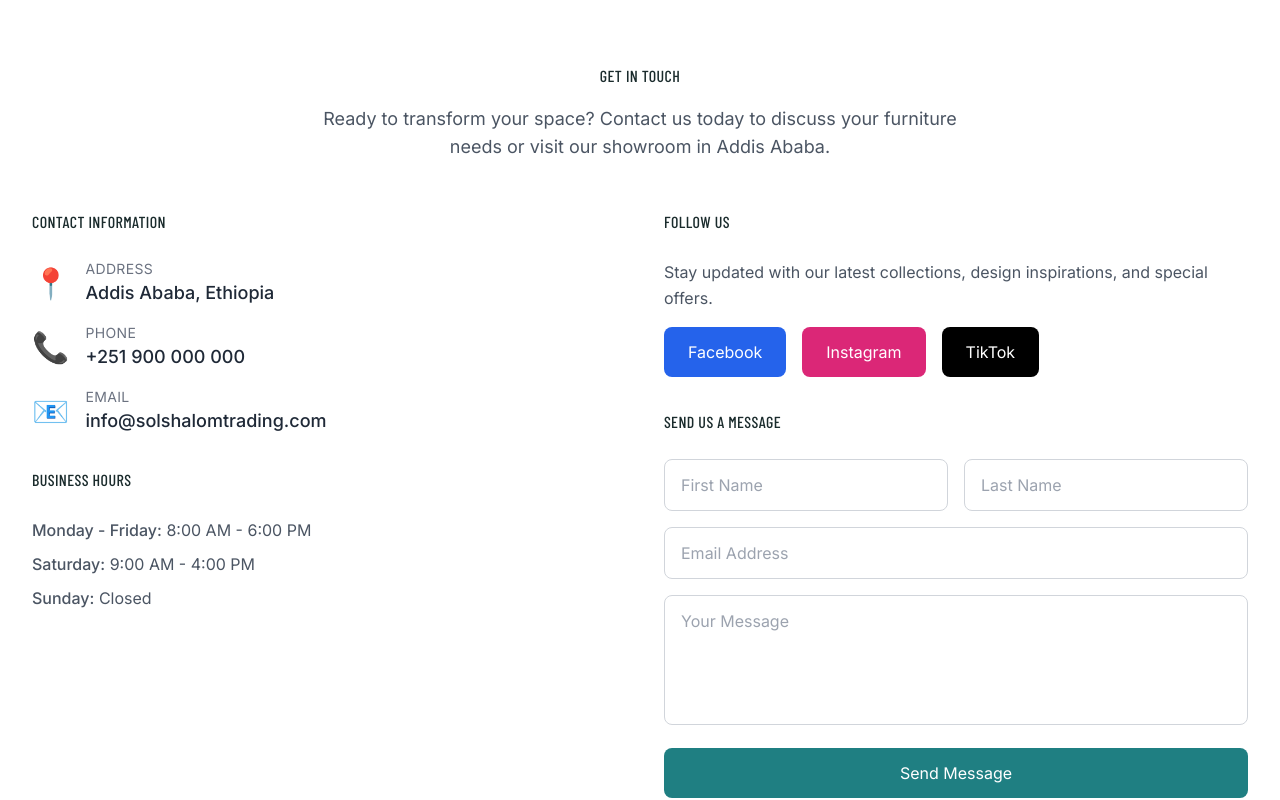
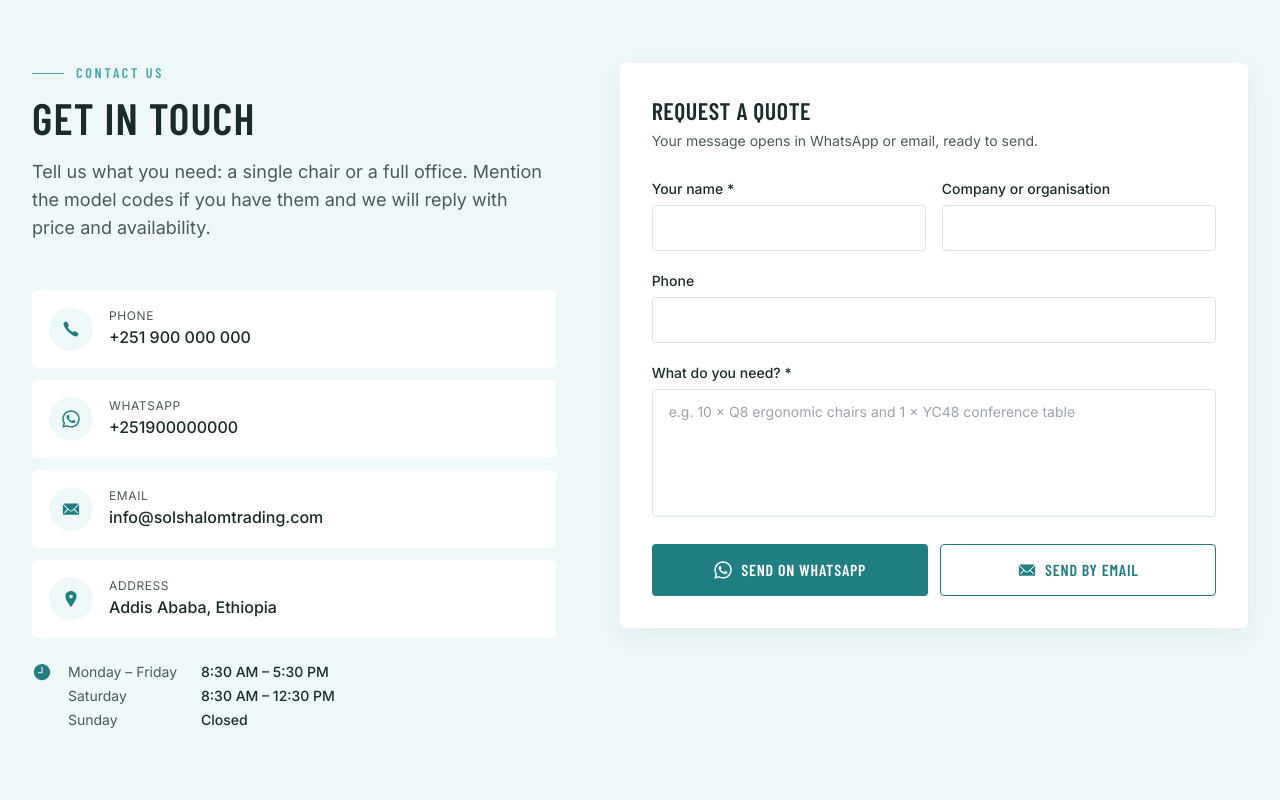
Before and after one commit to BereketMengaw/solshalom, a React (Create React App) app: page / in a window 1280 px wide. Shown: the part 1520-2320 px from the top of the page. Built offline with nearby package versions, Linux system fonts and the light colour scheme.

Commit message:
Slice 8: contact section, quote form and floating WhatsApp

```diff
--- a/src/components/BackToTop.js
+++ b/src/components/BackToTop.js
@@ -1,46 +1,39 @@
-import React, { useState, useEffect } from 'react';
-import { IoIosArrowUp } from 'react-icons/io';
+import React, { useEffect, useState } from "react";
+import { IoIosArrowUp } from "react-icons/io";
+import { FaWhatsapp } from "react-icons/fa";
+import { whatsappLink } from "../company";
 
+// Floating WhatsApp button (always) + back-to-top (after scrolling).
 const BackToTop = () => {
 	const [isVisible, setIsVisible] = useState(false);
 
-	// Show button when page is scrolled up to given distance
-	const toggleVisibility = () => {
-		if (window.pageYOffset > 300) {
-			setIsVisible(true);
-		} else {
-			setIsVisible(false);
-		}
-	};
-
-	// Set the scroll event listener
 	useEffect(() => {
-		window.addEventListener('scroll', toggleVisibility);
-		return () => {
-			window.removeEventListener('scroll', toggleVisibility);
-		};
+		const onScroll = () => setIsVisible(window.scrollY > 400);
+		window.addEventListener("scroll", onScroll);
+		return () => window.removeEventListener("scroll", onScroll);
 	}, []);
 
-	// Scroll to top smoothly
-	const scrollToTop = () => {
-		window.scrollTo({
-			top: 0,
-			behavior: 'smooth',
-		});
-	};
-
 	return (
-		<>
+		<div className='fixed bottom-5 right-4 sm:right-6 z-40 flex flex-col items-center gap-y-3'>
 			{isVisible && (
 				<button
-					onClick={scrollToTop}
-					className="fixed bottom-8 right-8 z-50 bg-accent text-white p-3 rounded-full shadow-lg hover:bg-accent/90 transition-all duration-300 hover:scale-110"
-					aria-label="Back to top"
+					onClick={() => window.scrollTo({ top: 0, behavior: "smooth" })}
+					className='w-11 h-11 rounded-full bg-white text-ink border border-line shadow-md flex items-center justify-center hover:text-accent transition-colors'
+					aria-label='Back to top'
 				>
-					<IoIosArrowUp className="text-xl" />
+					<IoIosArrowUp className='text-xl' />
 				</button>
 			)}
-		</>
+			<a
+				href={whatsappLink("Hello Sol Shalom, I have a question about your office furniture.")}
+				target='_blank'
+				rel='noreferrer'
+				aria-label='Chat with us on WhatsApp'
+				className='w-14 h-14 rounded-full bg-[#25D366] text-white text-3xl shadow-lg flex items-center justify-center hover:scale-105 transition-transform'
+			>
+				<FaWhatsapp />
+			</a>
+		</div>
 	);
 };
 
--- a/src/components/Contact.js
+++ b/src/components/Contact.js
@@ -1,143 +1,142 @@
-import React from "react";
-import company from "../company";
+import React, { useState } from "react";
+import { FaWhatsapp } from "react-icons/fa";
+import { IoIosCall, IoIosMail, IoIosPin, IoIosTime } from "react-icons/io";
+import company, { whatsappLink } from "../company";
+import { contact } from "../data";
+import SectionHeading from "./SectionHeading";
+
+const field =
+	"w-full border border-line rounded px-4 py-3 text-sm bg-white outline-none focus:border-accent transition-colors";
+
+// No backend: the form composes a WhatsApp message (or an email) the visitor sends themselves.
+const buildMessage = ({ name, organisation, phone, message }) =>
+	[
+		"Hello Sol Shalom,",
+		message.trim(),
+		"",
+		`Name: ${name.trim()}`,
+		organisation.trim() && `Company: ${organisation.trim()}`,
+		phone.trim() && `Phone: ${phone.trim()}`,
+	]
+		.filter((line) => line !== false && line !== "")
+		.join("\n");
 
 const Contact = () => {
-	const contactInfo = [
-		{
-			icon: "📍",
-			label: "Address",
-			value: company.address,
-		},
-		{
-			icon: "📞",
-			label: "Phone",
-			value: company.phone,
-		},
-		{
-			icon: "📧",
-			label: "Email",
-			value: company.email,
-		},
-	];
+	const [form, setForm] = useState({ name: "", organisation: "", phone: "", message: "" });
+	const [error, setError] = useState("");
+	const update = (key) => (e) => setForm({ ...form, [key]: e.target.value });
 
-	const socialMedia = [
-		{
-			name: "Facebook",
-			url: company.social.facebook,
-			bgColor: "bg-blue-600 hover:bg-blue-700",
-		},
-		{
-			name: "Instagram",
-			url: company.social.instagram,
-			bgColor: "bg-pink-600 hover:bg-pink-700",
-		},
-		{
-			name: "TikTok",
-			url: company.social.tiktok,
-			bgColor: "bg-black hover:bg-gray-800",
-		},
+	const send = (channel) => (e) => {
+		e.preventDefault();
+		if (!form.name.trim() || !form.message.trim()) {
+			setError("Please add your name and what you need.");
+			return;
+		}
+		setError("");
+		const text = buildMessage(form);
+		const url =
+			channel === "whatsapp"
+				? whatsappLink(text)
+				: `mailto:${company.email}?subject=${encodeURIComponent(
+						`Quote request from ${form.name.trim()}`
+				  )}&body=${encodeURIComponent(text)}`;
+		window.open(url, "_blank", "noopener");
+	};
+
+	const details = [
+		{ icon: <IoIosCall />, label: "Phone", value: company.phone, href: `tel:${company.phone.replace(/\s/g, "")}` },
+		{ icon: <FaWhatsapp />, label: "WhatsApp", value: `+${company.whatsapp}`, href: whatsappLink() },
+		{ icon: <IoIosMail />, label: "Email", value: company.email, href: `mailto:${company.email}` },
+		{ icon: <IoIosPin />, label: "Address", value: company.address, href: company.mapUrl || undefined },
 	];
 
 	return (
-		<section id="contact" className="section bg-white">
-			<div className="container mx-auto">
-				<div className="text-center mb-12">
-					<h2 className="h2 mb-4">Get In Touch</h2>
-					<p className="text-lg text-gray-600 max-w-2xl mx-auto">
-						Ready to transform your space? Contact us today to discuss your furniture needs
-						or visit our showroom in Addis Ababa.
-					</p>
+		<section id='contact' className='section bg-brand-tint'>
+			<div className='container mx-auto grid lg:grid-cols-[1fr_1.2fr] gap-10 lg:gap-16'>
+				<div>
+					<SectionHeading eyebrow='Contact us' title={contact.title} subtitle={contact.subtitle} />
+
+					<ul className='space-y-3'>
+						{details.map((d) => {
+							const Tag = d.href ? "a" : "div";
+							return (
+								<li key={d.label}>
+									<Tag
+										{...(d.href ? { href: d.href, target: d.href.startsWith("http") ? "_blank" : undefined, rel: "noreferrer" } : {})}
+										className='flex items-center gap-x-4 bg-white rounded-md p-4 border border-transparent hover:border-brand transition-colors'
+									>
+										<span className='w-11 h-11 shrink-0 rounded-full bg-brand-tint text-accent text-xl flex items-center justify-center'>
+											{d.icon}
+										</span>
+										<span>
+											<span className='block text-xs uppercase tracking-wider text-ink-soft'>{d.label}</span>
+											<span className='block font-medium text-ink break-all'>{d.value}</span>
+										</span>
+									</Tag>
+								</li>
+							);
+						})}
+					</ul>
+
+					<div className='mt-6 flex gap-x-4 text-sm'>
+						<IoIosTime className='text-xl text-accent shrink-0' />
+						<dl className='grid grid-cols-[auto_1fr] gap-x-6 gap-y-1'>
+							{contact.hours.map(([day, time]) => (
+								<React.Fragment key={day}>
+									<dt className='text-ink-soft'>{day}</dt>
+									<dd className='font-medium'>{time}</dd>
+								</React.Fragment>
+							))}
+						</dl>
+					</div>
 				</div>
 
-				<div className="grid lg:grid-cols-2 gap-12">
-					{/* Contact Information */}
-					<div className="space-y-8">
-						<div>
-							<h3 className="h3 mb-6">Contact Information</h3>
-							<div className="space-y-4">
-								{contactInfo.map((info, index) => (
-									<div key={index} className="flex items-center gap-4">
-										<span className="text-3xl">{info.icon}</span>
-										<div>
-											<p className="text-sm text-gray-500 uppercase tracking-wide">
-												{info.label}
-											</p>
-											<p className="text-lg font-medium text-gray-800">
-												{info.value}
-											</p>
-										</div>
-									</div>
-								))}
-							</div>
-						</div>
+				<form onSubmit={send("whatsapp")} className='bg-white rounded-md p-6 sm:p-8 shadow-[0_8px_24px_rgba(26,43,44,0.06)] self-start'>
+					<h3 className='text-2xl font-semibold'>Request a quote</h3>
+					<p className='mt-1 text-sm text-ink-soft'>Your message opens in WhatsApp or email, ready to send.</p>
 
-						<div>
-							<h3 className="h3 mb-6">Business Hours</h3>
-							<div className="space-y-2 text-gray-600">
-								<p><span className="font-medium">Monday - Friday:</span> 8:00 AM - 6:00 PM</p>
-								<p><span className="font-medium">Saturday:</span> 9:00 AM - 4:00 PM</p>
-								<p><span className="font-medium">Sunday:</span> Closed</p>
-							</div>
-						</div>
+					<div className='mt-6 grid sm:grid-cols-2 gap-4'>
+						<label className='block'>
+							<span className='text-sm font-medium'>Your name *</span>
+							<input className={`${field} mt-1`} value={form.name} onChange={update("name")} autoComplete='name' />
+						</label>
+						<label className='block'>
+							<span className='text-sm font-medium'>Company or organisation</span>
+							<input className={`${field} mt-1`} value={form.organisation} onChange={update("organisation")} autoComplete='organization' />
+						</label>
+						<label className='block sm:col-span-2'>
+							<span className='text-sm font-medium'>Phone</span>
+							<input className={`${field} mt-1`} type='tel' value={form.phone} onChange={update("phone")} autoComplete='tel' />
+						</label>
+						<label className='block sm:col-span-2'>
+							<span className='text-sm font-medium'>What do you need? *</span>
+							<textarea
+								className={`${field} mt-1 h-32 resize-none`}
+								value={form.message}
+								onChange={update("message")}
+								placeholder='e.g. 10 × Q8 ergonomic chairs and 1 × YC48 conference table'
+							/>
+						</label>
 					</div>
 
-					{/* Social Media & Contact Form */}
-					<div className="space-y-8">
-						<div>
-							<h3 className="h3 mb-6">Follow Us</h3>
-							<p className="text-gray-600 mb-4">
-								Stay updated with our latest collections, design inspirations, and special offers.
-							</p>
-							<div className="flex gap-4">
-								{socialMedia.map((social, index) => (
-									<a
-										key={index}
-										href={social.url}
-										target="_blank"
-										rel="noopener noreferrer"
-										className={`${social.bgColor} text-white px-6 py-3 rounded-lg transition-colors duration-200`}
-									>
-										{social.name}
-									</a>
-								))}
-							</div>
-						</div>
+					{error && <p className='mt-3 text-sm text-red-700'>{error}</p>}
 
-						<div>
-							<h3 className="h3 mb-6">Send us a Message</h3>
-							<form className="space-y-4">
-								<div className="grid grid-cols-2 gap-4">
-									<input
-										type="text"
-										placeholder="First Name"
-										className="w-full px-4 py-3 border border-gray-300 rounded-lg focus:outline-none focus:ring-2 focus:ring-accent focus:border-transparent"
-									/>
-									<input
-										type="text"
-										placeholder="Last Name"
-										className="w-full px-4 py-3 border border-gray-300 rounded-lg focus:outline-none focus:ring-2 focus:ring-accent focus:border-transparent"
-									/>
-								</div>
-								<input
-									type="email"
-									placeholder="Email Address"
-									className="w-full px-4 py-3 border border-gray-300 rounded-lg focus:outline-none focus:ring-2 focus:ring-accent focus:border-transparent"
-								/>
-								<textarea
-									rows="4"
-									placeholder="Your Message"
-									className="w-full px-4 py-3 border border-gray-300 rounded-lg focus:outline-none focus:ring-2 focus:ring-accent focus:border-transparent resize-none"
-								></textarea>
-								<button
-									type="submit"
-									className="w-full bg-accent text-white py-3 px-6 rounded-lg hover:bg-accent/90 transition-colors duration-200"
-								>
-									Send Message
-								</button>
-							</form>
-						</div>
+					<div className='mt-5 grid sm:grid-cols-2 gap-3'>
+						<button
+							type='submit'
+							className='flex items-center justify-center gap-x-2 bg-accent hover:bg-accent-hover text-white font-display uppercase tracking-wider font-semibold py-3 rounded transition-colors'
+						>
+							<FaWhatsapp className='text-xl' /> Send on WhatsApp
+						</button>
+						<button
+							type='button'
+							onClick={send("email")}
+							className='flex items-center justify-center gap-x-2 border border-accent text-accent hover:bg-accent hover:text-white font-display uppercase tracking-wider font-semibold py-3 rounded transition-colors'
+						>
+							<IoIosMail className='text-xl' /> Send by email
+						</button>
 					</div>
-				</div>
+				</form>
 			</div>
 		</section>
 	);
```
